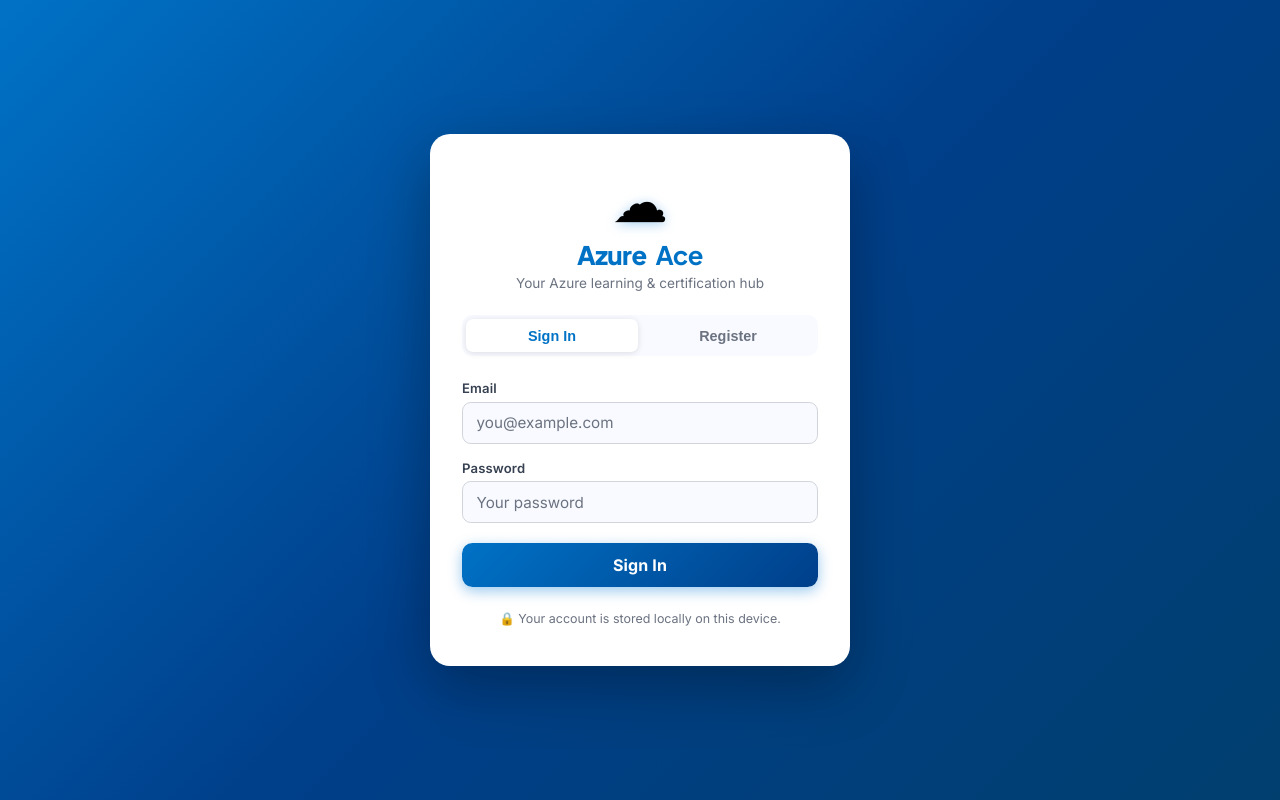
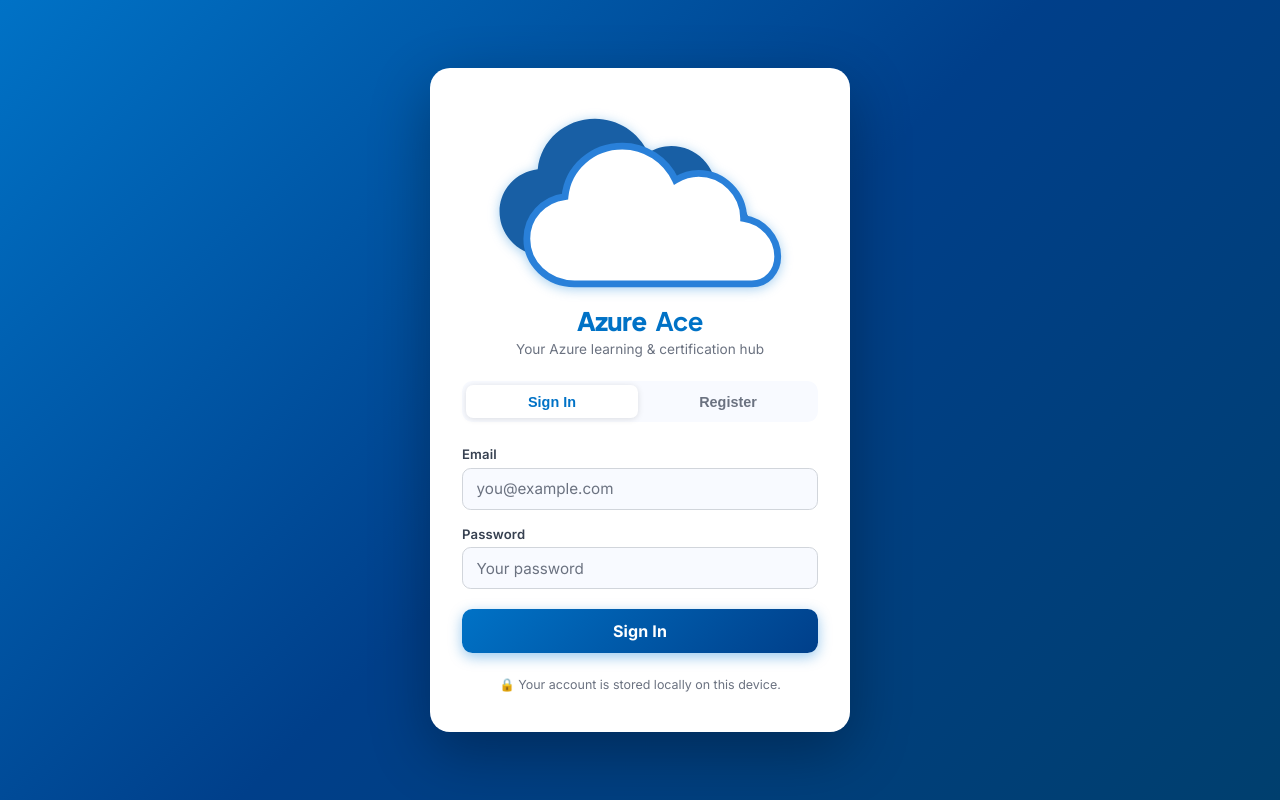
Before and after one commit to kirkwhetton/KloudAce, a React (Vite) app: page / in a window 1280 px wide. Built offline with nearby package versions, Linux system fonts and the light colour scheme.

Commit message:
ci: updated login splash page with correct logo

```diff
--- a/src/auth/Login.css
+++ b/src/auth/Login.css
@@ -26,11 +26,11 @@
   text-align: center;
 }
 
-.login-cloud {
+.login-cloud-svg {
   display: block;
-  font-size: 3.5rem;
-  line-height: 1;
-  margin-bottom: 0.5rem;
+  width: 300px;
+  height: 188px;
+  margin: 0 auto 0.5rem;
   filter: drop-shadow(0 2px 6px rgba(0, 120, 212, 0.35));
 }
 
--- a/src/auth/Login.jsx
+++ b/src/auth/Login.jsx
@@ -43,7 +43,14 @@ export default function Login() {
       <div className="login-card">
         {/* Logo */}
         <div className="login-logo">
-          <span className="login-cloud">☁</span>          <h1>Azure<span className="title-ace">Ace</span></h1>
+          <svg className="login-cloud-svg" viewBox="28 34 220 136" xmlns="http://www.w3.org/2000/svg" aria-hidden="true">
+            <defs>
+              <path id="loginCloud" d="M50 115C30 115 15 100 15 82C15 66 27 53 43 51C45 30 63 14 85 14C102 14 117 24 124 39C129 36 135 34 141 34C159 34 174 49 174 67C188 69 199 81 199 95C199 106 191 115 180 115Z"/>
+            </defs>
+            <use href="#loginCloud" x="20" y="27" fill="#185FA5"/>
+            <use href="#loginCloud" x="40" y="47" fill="#ffffff" stroke="#2980D9" strokeWidth="5"/>
+          </svg>
+          <h1>Azure<span className="title-ace">Ace</span></h1>
           <p>Your Azure learning & certification hub</p>
         </div>
 
```
